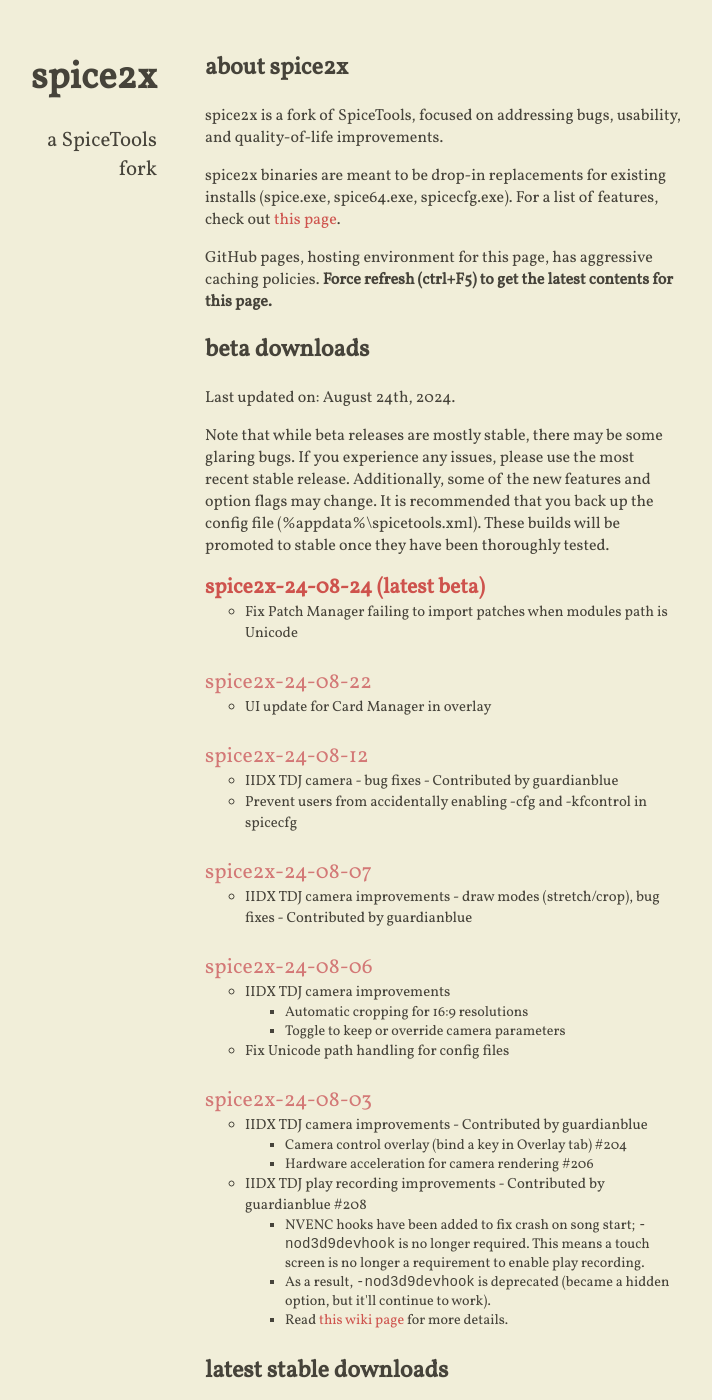
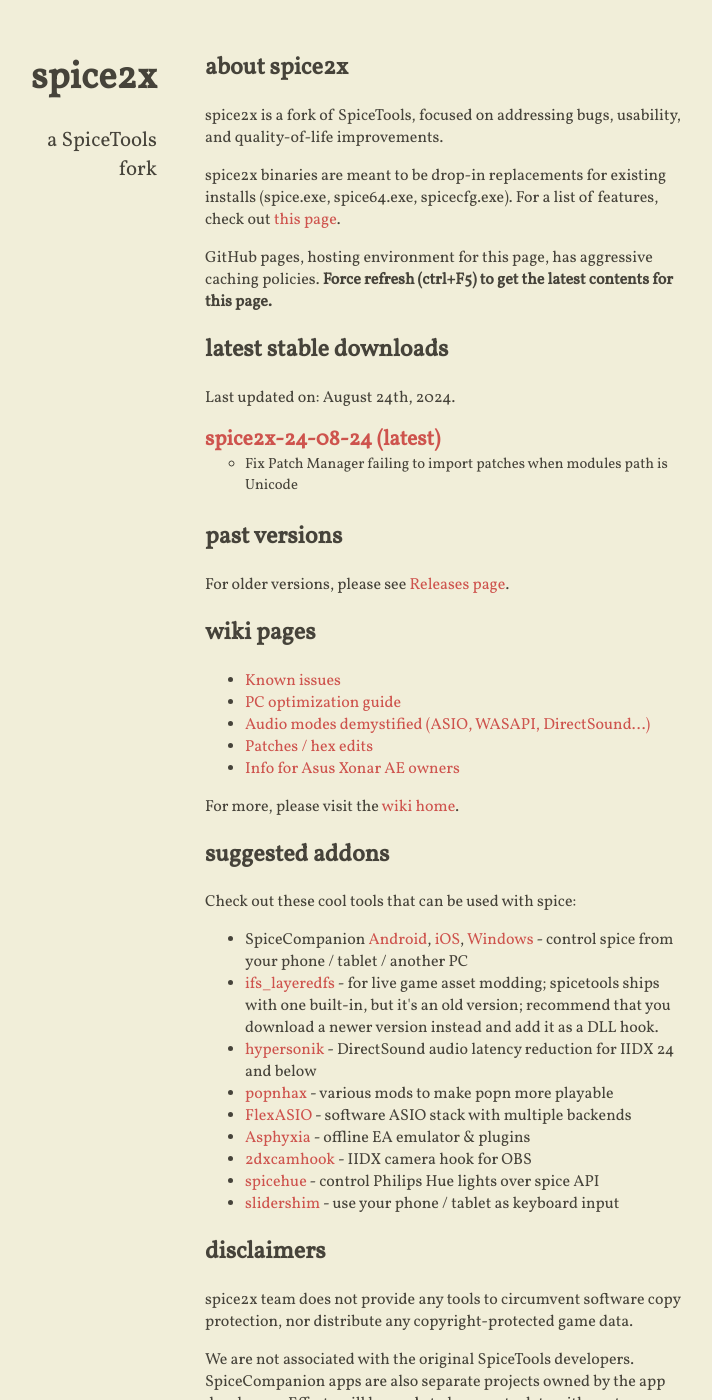
Before and after one commit to spice2x/spice2x.github.io, a Jekyll site: the page built from docs/index.html, in a window 1280 px wide and 1400 px high. Shown: the whole window, without its empty margins (299-1011 px from the left). Built offline with Jekyll 4.4.1, drawn with Linux system fonts in a browser that asks for light colours; nearby versions of some CDN libraries; some of the changed text lies outside the part shown.

Commit message:
promote 24-08-24 to stable

```diff
--- a/docs/_includes/content.html
+++ b/docs/_includes/content.html
@@ -9,7 +9,7 @@
 <strong>Force refresh (ctrl+F5) to get the latest contents for this page.
 </strong></p>
 
-<h2>beta downloads</h2>
+<!-- <h2>beta downloads</h2>
 
 <p>Last updated on: August 24th, 2024.</p>
 
@@ -27,78 +27,19 @@
       <li>Fix Patch Manager failing to import patches when modules path is Unicode</li>
     </ul>
   </li>
-  <li>
-    <a class="download-link" href="https://github.com/spice2x/spice2x.github.io/releases/download/24-08-22/spice2x-24-08-22.zip">
-      spice2x-24-08-22
-    </a>
-    <ul>
-      <li>UI update for Card Manager in overlay</li>
-    </ul>
-  </li>
-  <li>
-    <a class="download-link" href="https://github.com/spice2x/spice2x.github.io/releases/download/24-08-12/spice2x-24-08-12.zip">
-      spice2x-24-08-12
-    </a>
-    <ul>
-      <li>IIDX TDJ camera - bug fixes - Contributed by guardianblue</li>
-      <li>Prevent users from accidentally enabling -cfg and -kfcontrol in spicecfg</li>
-    </ul>
-  </li>
-  <li>
-    <a class="download-link" href="https://github.com/spice2x/spice2x.github.io/releases/download/24-08-07/spice2x-24-08-07.zip">
-      spice2x-24-08-07
-    </a>
-    <ul>
-      <li>IIDX TDJ camera improvements - draw modes (stretch/crop), bug fixes - Contributed by guardianblue</li>
-    </ul>
-  </li>
-  <li>
-    <a class="download-link" href="https://github.com/spice2x/spice2x.github.io/releases/download/24-08-06/spice2x-24-08-06.zip">
-      spice2x-24-08-06
-    </a>
-    <ul>
-      <li>IIDX TDJ camera improvements
-        <ul>
-          <li>Automatic cropping for 16:9 resolutions</li>
-          <li>Toggle to keep or override camera parameters</li>
-        </ul>
-      </li>
-      <li>Fix Unicode path handling for config files</li>
-    </ul>
-  </li>
-  <li>
-    <a class="download-link" href="https://github.com/spice2x/spice2x.github.io/releases/download/24-08-03/spice2x-24-08-03.zip">
-      spice2x-24-08-03
-    </a>
-    <ul>
-      <li>IIDX TDJ camera improvements - Contributed by guardianblue
-        <ul>
-          <li>Camera control overlay (bind a key in Overlay tab) #204</li>
-          <li>Hardware acceleration for camera rendering #206</li>
-        </ul>
-      </li>
-      <li>IIDX TDJ play recording improvements - Contributed by guardianblue #208
-        <ul>
-        <li>NVENC hooks have been added to fix crash on song start; <code>-nod3d9devhook</code> is no longer required. This means a touch screen is no longer a requirement to enable play recording.</li>
-        <li>As a result, <code>-nod3d9devhook</code> is deprecated (became a hidden option, but it&#39;ll continue to work).</li>
-        <li>Read <a href="https://github.com/spice2x/spice2x.github.io/wiki/IIDX-TDJ-Camera-Hook-and-Play-Recording">this wiki page</a> for more details.</li>
-        </ul>
-      </li>
-    </ul>
-  </li>
-</ul>
+</ul> -->
 
 <h2>latest stable downloads</h2>
 
-<p>Last updated on: July 29th, 2024.</p>
+<p>Last updated on: August 24th, 2024.</p>
 
 <ul class="downloads highlight-latest">
   <li>
-    <a class="download-link" href="https://github.com/spice2x/spice2x.github.io/releases/download/24-07-29/spice2x-24-07-29.zip">
-      spice2x-24-07-29
+    <a class="download-link" href="https://github.com/spice2x/spice2x.github.io/releases/download/24-08-24/spice2x-24-08-24.zip">
+      spice2x-24-08-24
     </a>
     <ul>
-      <li>Fix IIDX TDJ not launching in fullscreen with two monitors</li>
+      <li>Fix Patch Manager failing to import patches when modules path is Unicode</li>
     </ul>
   </li>
 </ul>
```
